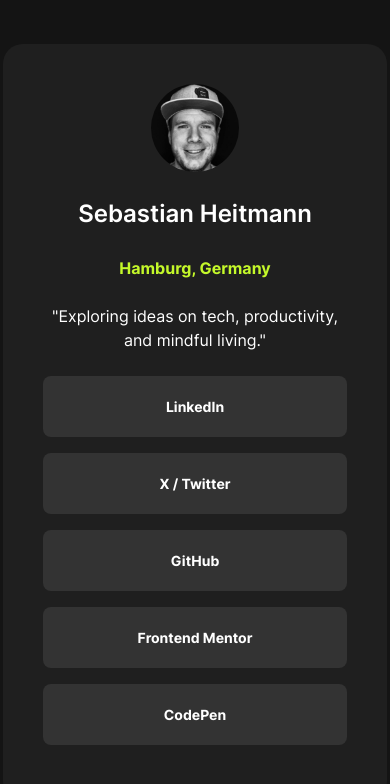
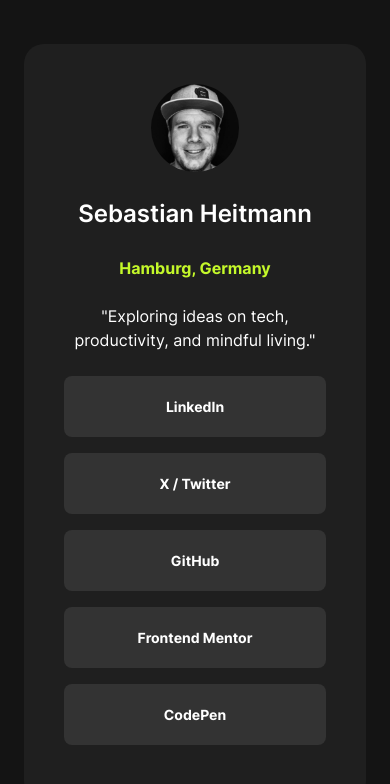
Before and after one commit to DonHeidi/social-links-profile, a website: page index.html in a window 390 px wide. Drawn offline with Linux system fonts and the light colour scheme.

Commit message:
feat: added responsivity

```diff
--- a/assets/main.css
+++ b/assets/main.css
@@ -87,15 +87,6 @@
   font-weight: 600;
 }
 
-body {
-  font-family: 'Inter';
-  background-color: var(--clr-black);
-  height: 100dvh;
-  display: flex;
-  align-items: center;
-  justify-content: center;
-}
-
 h1 {
   all: unset;
 }
@@ -122,12 +113,48 @@
   padding: 2.5rem;
   opacity: 0;
   transition: opacity 0.3s ease;
-  min-width: 384px;
   border-radius: 1.25rem;
 
   &.container--loaded {
     opacity: 1;
   }
+}
+
+body {
+  font-family: 'Inter';
+  background-color: var(--clr-black);
+  display: flex;
+  align-items: flex-start;
+  justify-content: center;
+  padding: 1.5rem;
+}
+
+@media screen and (min-height: 725px) {
+  body {
+    align-items: center;
+    height: 100vh;
+    height: 100dvh;
+  }
+}
+
+@media screen and (orientation: portrait) and (max-width: 376px) {
+  body {
+    align-items: flex-start;
+  }
+
+  body {
+    padding: 1.5rem;
+  }
+
+  .container {
+    padding: 1.5rem;
+
+    min-width: 0;
+  }
+}
+
+.profile__overview {
+  width: 100%;
 }
 
 .white {
--- a/assets/main.js
+++ b/assets/main.js
@@ -12,7 +12,7 @@
     }
 
     section {
-      min-width: 304px;
+      width: 100%;
       margin-bottom: 1em;
     }
 
@@ -56,10 +56,9 @@
     a, a:visited, a:link, a:active {
       display: block;
       background-color: ${grey};
+      width: 100%;
       padding-block: 1.25rem;
-      display: flex;
-      align-items: center;
-      justify-content: center;
+      text-align: center;
       text-decoration: none;
       transition: background-color 0.3s;
       color: ${white};
@@ -76,8 +75,8 @@
 
     li {
       list-style: none;
-      margin: 0;
-      padding: 0;
+      width: 100%;
+      display: block;
     }
 
   </style>
```
